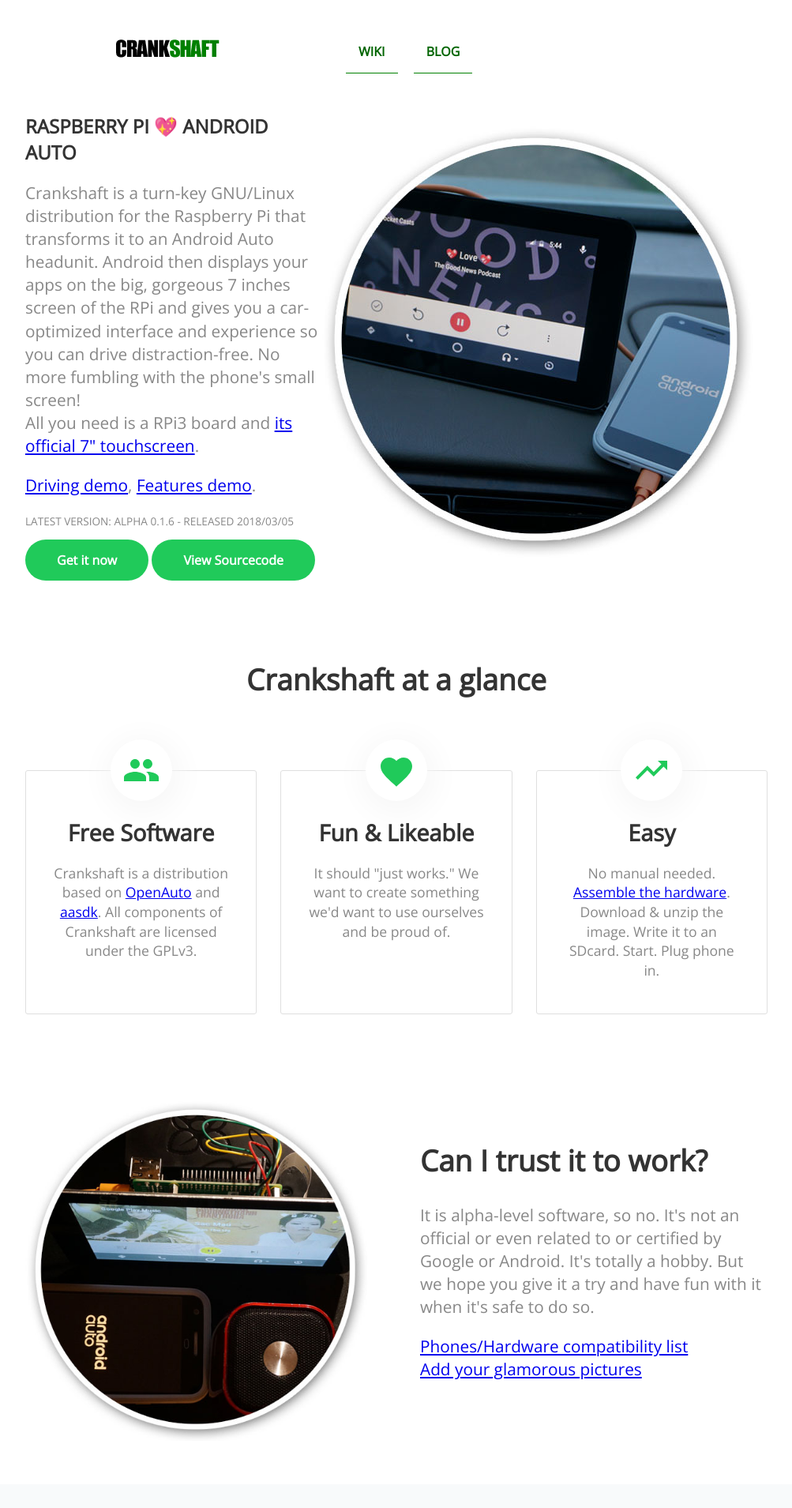
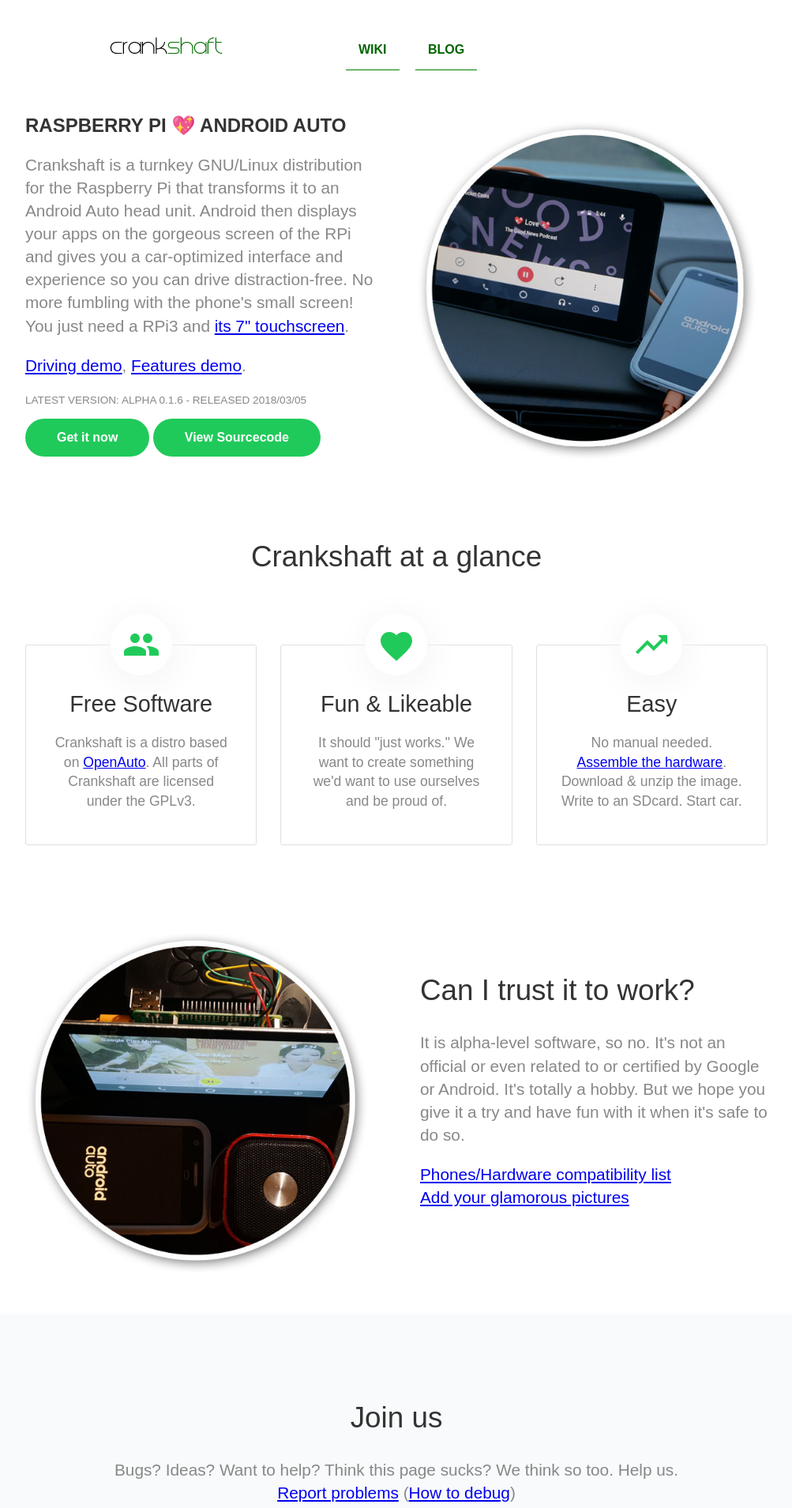
Before and after one commit to opencardev/getcrankshaft.github.io, a Jekyll site: the page built from index.html, in a window 1280 px wide. Shown: the top 1909 px of the page at 79% size, without its empty margins (138-1141 px from the left). Built offline with Jekyll 4.4.1, drawn with Linux system fonts in a browser that asks for light colours; some of the changed text lies outside the part shown.

Commit message:
[site] stylings and logo

```diff
--- a/_layouts/default.html
+++ b/_layouts/default.html
@@ -18,7 +18,7 @@
 				</div>
 				<div class="menu">
 					<ul>
-					  <li><a href="https://github.com/htruong/crankshaft/wiki">Wiki</a></li>
+					  <li><a target="_blank" href="https://github.com/htruong/crankshaft/wiki">Wiki</a></li>
 					  <li><a target="_blank" href="http://www.tnhh.net/topic/crankshaft/">Blog</a></li>
 					</ul>
 				</div>
--- a/_sass/elements.scss
+++ b/_sass/elements.scss
@@ -1,7 +1,7 @@
 html, body {
 	padding: 0;
 	margin: 0;
-	font-family: 'Open Sans', sans-serif;
+	font-family: Arial, Helvetica, sans-serif;
 	color: #333;
 	min-width: 380px;
 }
@@ -26,6 +26,10 @@
 .subtitle {
 	text-transform: uppercase;
 	font-size: 85%;
+}
+
+h1, h2, h3, h4 {
+	font-weight: normal;
 }
 
 h1 {
--- a/_sass/layout.scss
+++ b/_sass/layout.scss
@@ -7,7 +7,7 @@
 	box-sizing: border-box;
 }
 
-header, nav {
+nav {
 	padding-bottom: 50px;
 
 	@media #{$desktop} {
@@ -34,13 +34,11 @@
 
 	}
 
-	img {
-		display: block;
-		max-width: none;
-	}
+
 
 	.logo {
 	}
+
 	.menu {
 			ul {
 			    list-style-type: none;
@@ -66,6 +64,38 @@
 			a:hover {
 				background-color: lightgreen;
 			}
+	}
+}
+
+header {
+	padding-bottom: 50px;
+
+	@media #{$desktop} {
+		.container {
+			display: flex;
+		}
+
+		.column {
+			flex: 1;
+
+			img {
+				max-width: none;
+				width: 100%;
+			}
+
+			&:first-child {
+				display: flex;
+				justify-content: center;
+				align-items: center;
+				margin-right: 50px;
+			}
+		}
+	}
+
+	img {
+		margin: 0 auto;
+		display: block;
+		max-width: 100%;
 	}
 }
 
--- a/index.html
+++ b/index.html
@@ -7,7 +7,7 @@
 		<div class="column">
 			<div>
 				<div class="maintitle">raspberry pi 💖 android auto</div>
-				<p>Crankshaft is a turn-key GNU/Linux distribution for the Raspberry Pi that transforms it to an Android Auto headunit. Android then displays your apps on the big, gorgeous 7 inches screen of the RPi and gives you a car-optimized interface and experience so you can drive distraction-free. No more fumbling with the phone's small screen!<br />All you need is a RPi3 board and <a href="https://www.raspberrypi.org/products/raspberry-pi-touch-display/">its official 7" touchscreen</a>.</p><p><a href="https://youtu.be/oq1TR78kpL4" target="_blank">Driving demo</a>, <a href="https://youtu.be/tFEpfuDBDjM" target="_blank">Features demo</a>.</p>
+				<p>Crankshaft is a turnkey GNU/Linux distribution for the Raspberry Pi that transforms it to an Android Auto head unit. Android then displays your apps on the gorgeous screen of the RPi and gives you a car-optimized interface and experience so you can drive distraction-free. No more fumbling with the phone's small screen!<br />You just need a RPi3 and <a href="https://www.raspberrypi.org/products/raspberry-pi-touch-display/">its 7" touchscreen</a>.</p><p><a href="https://youtu.be/oq1TR78kpL4" target="_blank">Driving demo</a>, <a href="https://youtu.be/tFEpfuDBDjM" target="_blank">Features demo</a>.</p>
 				<p class="subtitle">Latest version: Alpha 0.1.6 - Released 2018/03/05</p>
 				<div class="button">
 					<a href="https://github.com/htruong/crankshaft/releases" target="_blank">Get it now</a> <a href="https://github.com/htruong/crankshaft" target="_blank">View Sourcecode</a>
@@ -27,7 +27,7 @@
 		<li>
 			<div class="image">{% include icons/site.html icon="population" %}</div>
 			<h3 class="editable">Free Software</h3>
-			<p class="editable">Crankshaft is a distribution based on <a href="https://github.com/f1xpl/openauto" target="_blank">OpenAuto</a> and <a href="https://github.com/f1xpl/aasdk" target="_blank">aasdk</a>. All components of Crankshaft are licensed under the GPLv3.</p>
+			<p class="editable">Crankshaft is a distro based on <a href="https://github.com/f1xpl/openauto" target="_blank">OpenAuto</a>. All parts of Crankshaft are licensed under the GPLv3.</p>
 		</li>
 
 		<li>
@@ -39,7 +39,7 @@
 		<li>
 			<div class="image">{% include icons/site.html icon="economy" %}</div>
 			<h3 class="editable">Easy</h3>
-			<p class="editable">No manual needed. <a href="https://thepihut.com/blogs/raspberry-pi-tutorials/45295044-raspberry-pi-7-touch-screen-assembly-guide" target="_blank">Assemble the hardware</a>. Download &amp; unzip the image. Write it to an SDcard. Start. Plug phone in.</p>
+			<p class="editable">No manual needed. <a href="https://thepihut.com/blogs/raspberry-pi-tutorials/45295044-raspberry-pi-7-touch-screen-assembly-guide" target="_blank">Assemble the hardware</a>. Download &amp; unzip the image. Write to an SDcard. Start car.</p>
 		</li>
 	</ul>
 </div>
@@ -90,3 +90,4 @@
 		</div>
 	</blockquote>
 </div>
+-->
```
Also changed, not shown: other parts of index.html (+2 -2 lines), images/crankshaft-logo.png.
